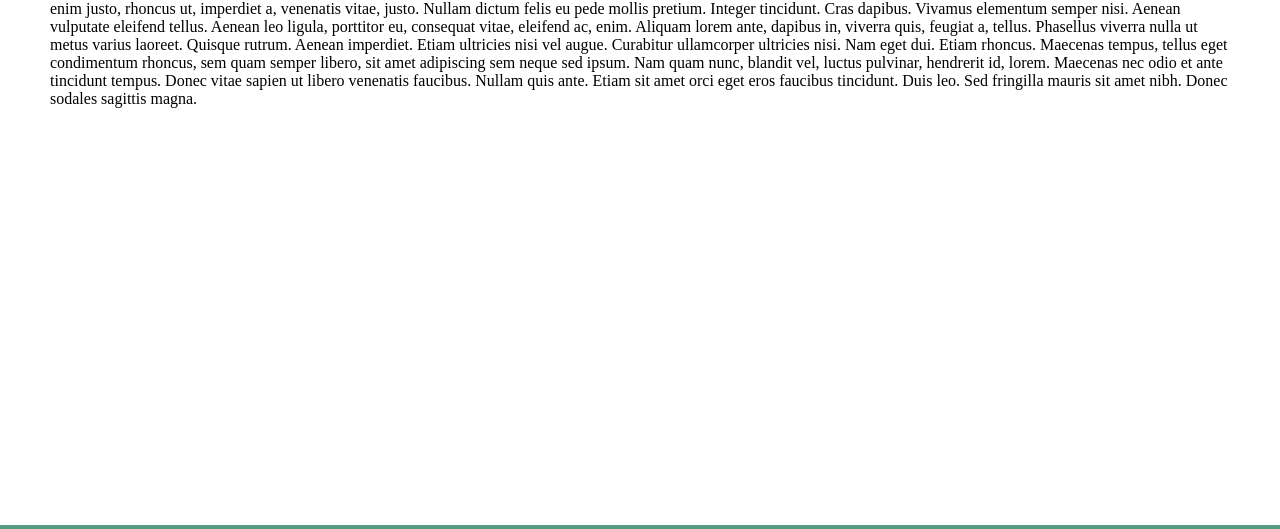
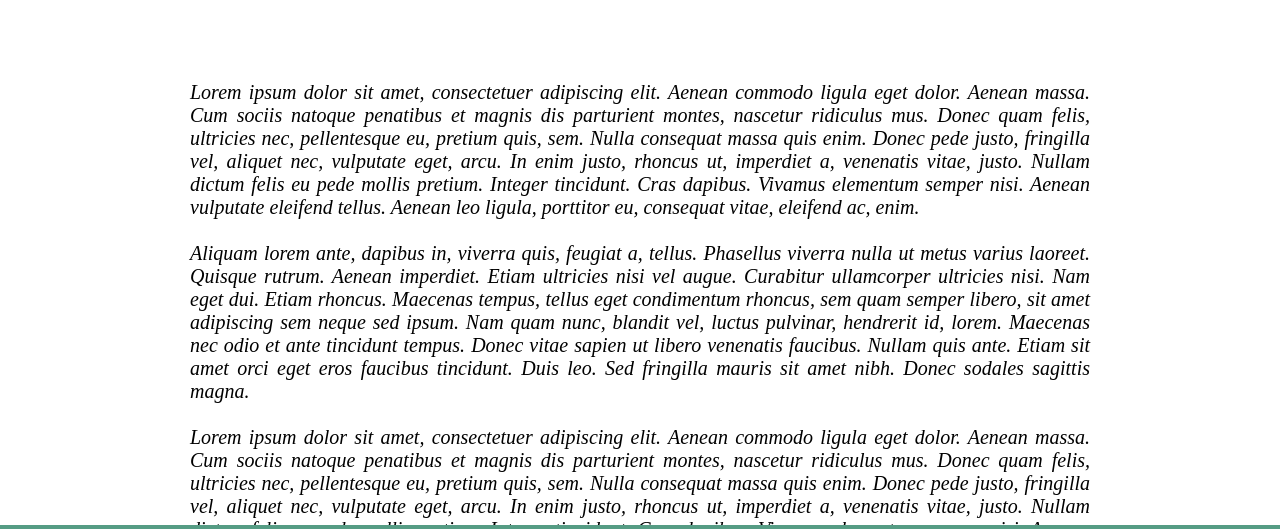
Before and after one commit to mataxelle/Projet3, a website: page mentions/mentions.html in a window 1280 px wide. Shown: the part 227-756 px from the top of the page. Drawn offline with Linux system fonts and the light colour scheme.

Commit message:
Modification page mentions légales
Modification et ajutement de la page mentions légales

```diff
--- a/mentions/mentions.html
+++ b/mentions/mentions.html
@@ -19,23 +19,46 @@
             </div>
         </header>
 
+        <h2 class="mention__titre">Mentions légales</h2>
+
         <div class="contenu">
+            <div class="mention__legale">
                 <p>
-                Lorem ipsum dolor sit amet, consectetuer adipiscing elit. Aenean commodo ligula eget dolor. Aenean massa.
+                    Lorem ipsum dolor sit amet, consectetuer adipiscing elit. Aenean commodo ligula eget dolor. Aenean
+                    massa.
                     Cum sociis natoque penatibus et magnis dis parturient montes, nascetur ridiculus mus.
-                Donec quam felis, ultricies nec, pellentesque eu, pretium quis, sem. Nulla consequat massa quis enim.
+                    Donec quam felis, ultricies nec, pellentesque eu, pretium quis, sem. Nulla consequat massa quis
+                    enim.
                     Donec pede justo, fringilla vel, aliquet nec, vulputate eget, arcu.
                     In enim justo, rhoncus ut, imperdiet a, venenatis vitae, justo.
                     Nullam dictum felis eu pede mollis pretium. Integer tincidunt.
                     Cras dapibus. Vivamus elementum semper nisi. Aenean vulputate eleifend tellus.
                     Aenean leo ligula, porttitor eu, consequat vitae, eleifend ac, enim.
-                Aliquam lorem ante, dapibus in, viverra quis, feugiat a, tellus. Phasellus viverra nulla ut metus varius laoreet.
-                Quisque rutrum. Aenean imperdiet. Etiam ultricies nisi vel augue. Curabitur ullamcorper ultricies nisi. Nam eget dui.
-                Etiam rhoncus. Maecenas tempus, tellus eget condimentum rhoncus, sem quam semper libero, sit amet adipiscing sem neque sed ipsum.
-                Nam quam nunc, blandit vel, luctus pulvinar, hendrerit id, lorem. Maecenas nec odio et ante tincidunt tempus.
+                    <br><br>
+                    Aliquam lorem ante, dapibus in, viverra quis, feugiat a, tellus. Phasellus viverra nulla ut metus
+                    varius laoreet.
+                    Quisque rutrum. Aenean imperdiet. Etiam ultricies nisi vel augue. Curabitur ullamcorper ultricies
+                    nisi. Nam eget dui.
+                    Etiam rhoncus. Maecenas tempus, tellus eget condimentum rhoncus, sem quam semper libero, sit amet
+                    adipiscing sem neque sed ipsum.
+                    Nam quam nunc, blandit vel, luctus pulvinar, hendrerit id, lorem. Maecenas nec odio et ante
+                    tincidunt tempus.
                     Donec vitae sapien ut libero venenatis faucibus. Nullam quis ante.
-                Etiam sit amet orci eget eros faucibus tincidunt. Duis leo. Sed fringilla mauris sit amet nibh. Donec sodales sagittis magna.
+                    Etiam sit amet orci eget eros faucibus tincidunt. Duis leo. Sed fringilla mauris sit amet nibh.
+                    Donec sodales sagittis magna.
+                    <br><br>
+                    Lorem ipsum dolor sit amet, consectetuer adipiscing elit. Aenean commodo ligula eget dolor. Aenean
+                    massa.
+                    Cum sociis natoque penatibus et magnis dis parturient montes, nascetur ridiculus mus.
+                    Donec quam felis, ultricies nec, pellentesque eu, pretium quis, sem. Nulla consequat massa quis
+                    enim.
+                    Donec pede justo, fringilla vel, aliquet nec, vulputate eget, arcu.
+                    In enim justo, rhoncus ut, imperdiet a, venenatis vitae, justo.
+                    Nullam dictum felis eu pede mollis pretium. Integer tincidunt.
+                    Cras dapibus. Vivamus elementum semper nisi. Aenean vulputate eleifend tellus.
+                    Aenean leo ligula, porttitor eu, consequat vitae, eleifend ac, enim.
                 </p>
+            </div>
         </div>
 
         <footer>
--- a/sass/directories/utils/_mixin.scss
+++ b/sass/directories/utils/_mixin.scss
@@ -182,3 +182,14 @@
         width: 10%;
     }
 }
+
+@mixin  mentions-l {
+    width: 900px;
+    margin: 0px 100px 100px 100px;
+    font-size: 20px;
+    font-style: italic;
+    text-align: justify;
+    @include screen-size(tablet-s) {
+        margin: 0px 25px 30px 25px;
+    }
+}
--- a/sass/style.scss
+++ b/sass/style.scss
@@ -372,3 +372,13 @@ h5 {
 img {
     @include trait-section-menu;
 }
+
+/*Partie mentions*/
+.mention__titre {
+    text-align: center;
+    font-size: 40px;
+}
+
+.mention__legale {
+    @include mentions-l;
+}
```
Also changed, not shown: style.css, 1 other file. Lines whose indentation alone changed are shown as unchanged.
